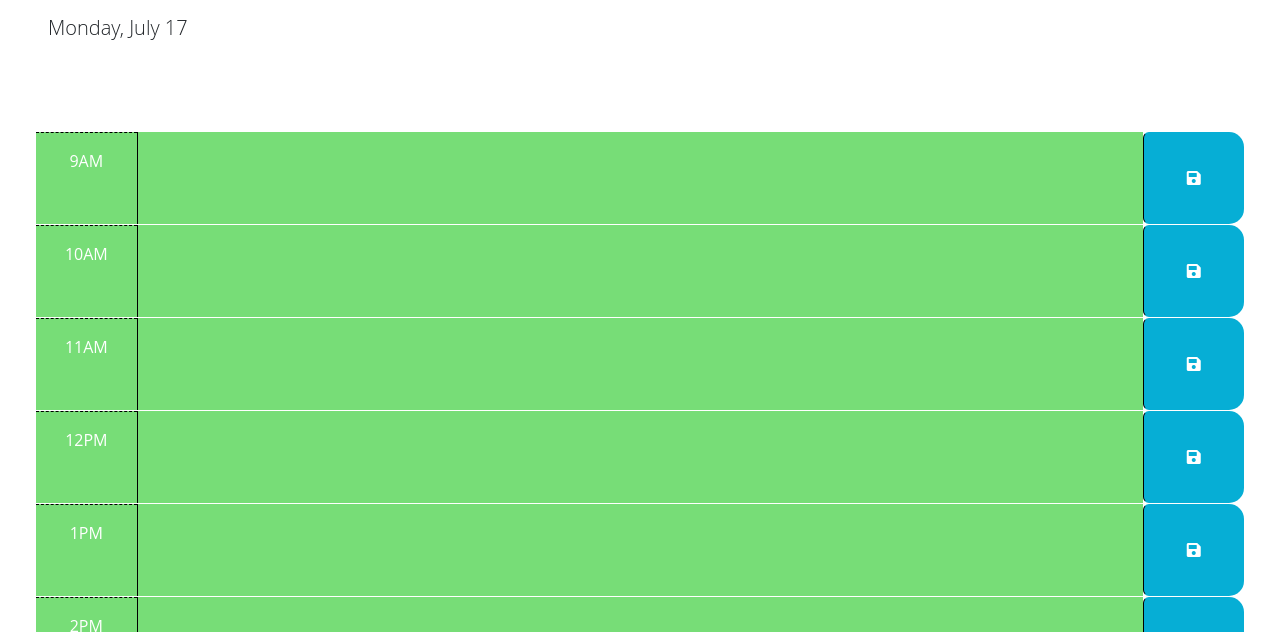
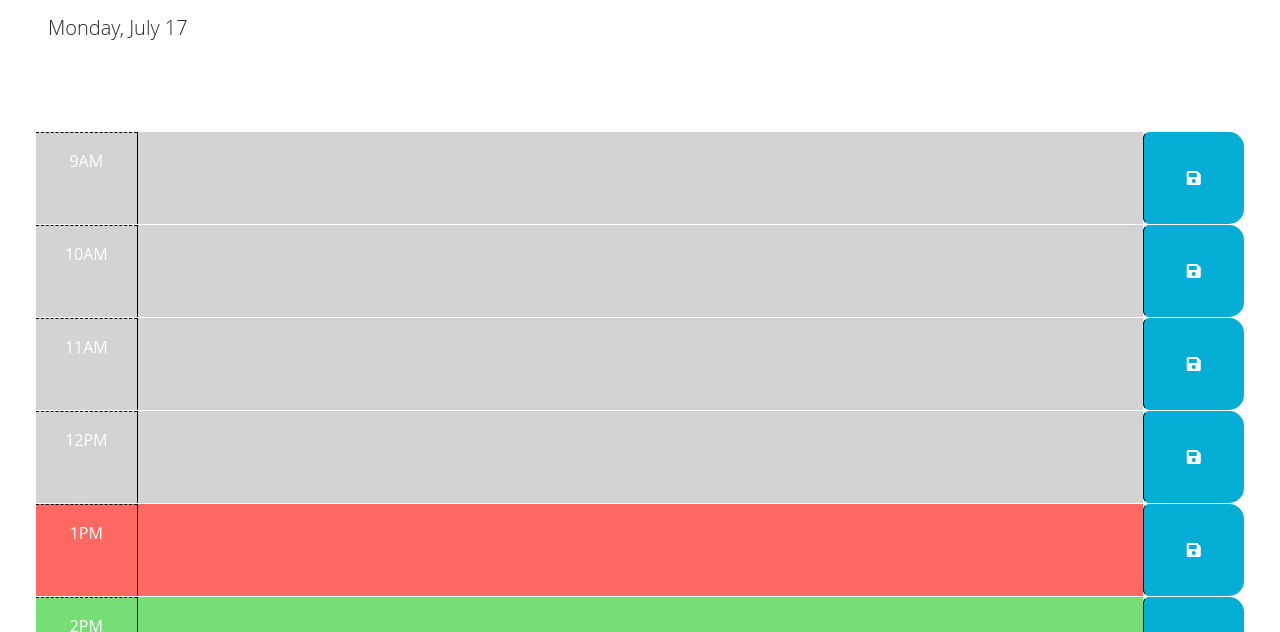
Before and after one commit to RodrJavi/day-planner, a plain HTML site: page index.html in a window 1280 px wide. Shown: the part 166-798 px from the top of the page. Drawn offline with nearby package versions, Linux system fonts and the light colour scheme.

Commit message:
Fixed file locations

```diff
--- a/Develop/script.js
+++ b/Assets/script.js
@@ -15,9 +15,9 @@ $(function () {
         .val(localStorage.getItem($(this).data("hour")));
     }
     // Determines color of div based on hour of the day
-    if ($(this).data("hour") > dayjs().hour()) {
+    if ($(this).data("hour") > 13) {
       $(this).children().addClass("future");
-    } else if ($(this).data("hour") < dayjs().hour()) {
+    } else if ($(this).data("hour") < 13) {
       $(this).children().addClass("past");
     } else {
       $(this).children().addClass("present");
--- a/Develop/index.html
+++ b/index.html
@@ -17,7 +17,7 @@
     <link
       href="https://fonts.googleapis.com/css2?family=Fira+Sans:wght@400;700&display=swap"
       rel="stylesheet" />
-    <link rel="stylesheet" href="style.css" />
+    <link rel="stylesheet" href="./Assets/css/style.css" />
     <script src="https://cdn.jsdelivr.net/npm/dayjs@1/dayjs.min.js"></script>
     <script
       src="https://code.jquery.com/jquery-3.7.0.js"
@@ -100,6 +100,6 @@
         </button>
       </div>
     </div>
-    <script src="script.js"></script>
+    <script src="./Assets/script.js"></script>
   </body>
 </html>
```
Also changed, not shown: Assets/05-third-party-apis-homework-demo.gif (deleted), Assets/css/style.css (renamed from Develop/style.css), Assets/day-planner.png (added), 1 other file.
